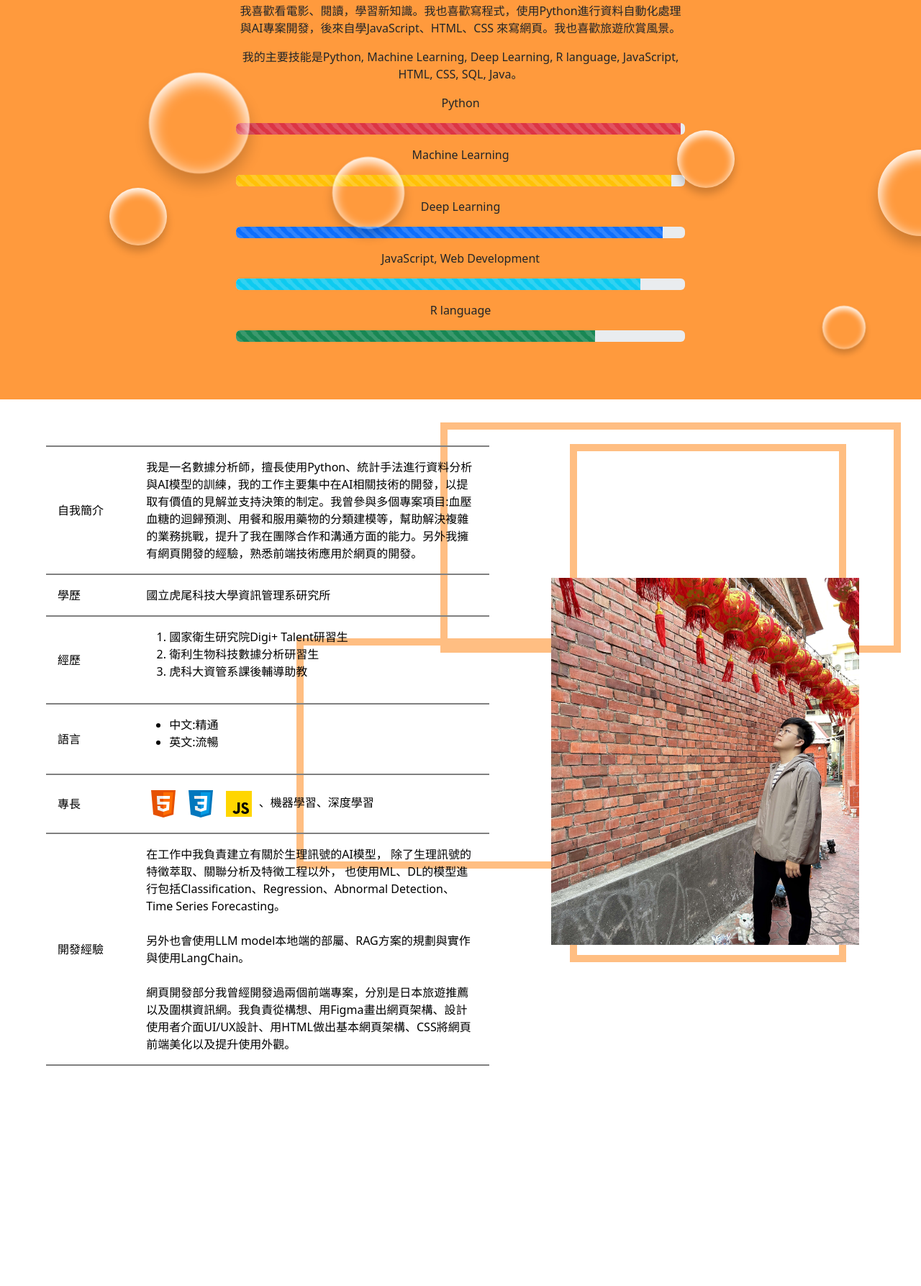
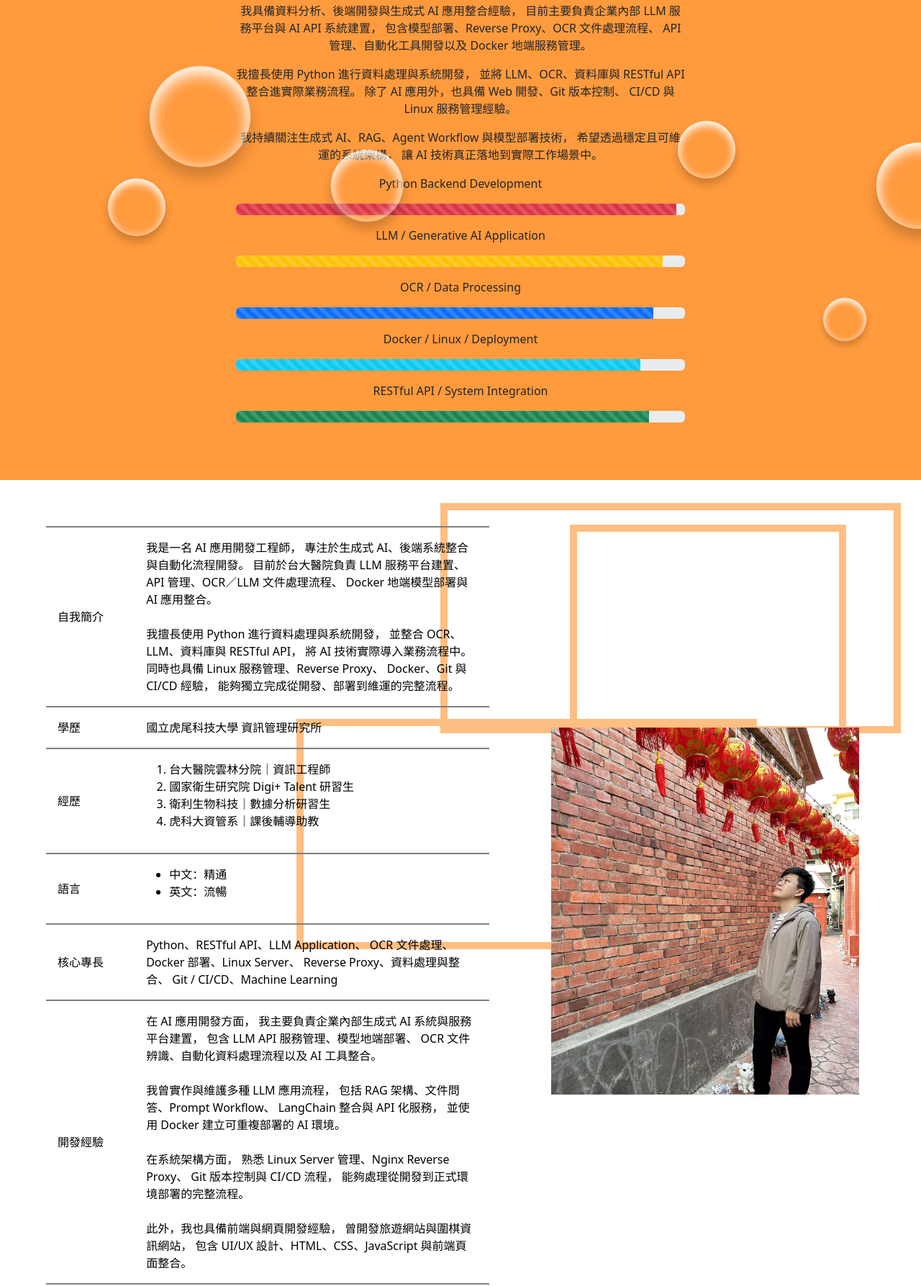
Before and after one commit to BrewTC/My_Resume_Website.github.io, a plain HTML site: page index.html in a window 1280 px wide. Shown: the part 773-2560 px from the top of the page at 72% size. Before the commit the page ends 2334 px from the top, so only its background shows below. Drawn offline with nearby package versions, Linux system fonts and the light colour scheme.

Commit message:
Update personal webpage title and content

```diff
--- a/index.html
+++ b/index.html
@@ -3,7 +3,8 @@
   <head>
     <meta charset="UTF-8" />
     <meta name="viewport" content="width=device-width, initial-scale=1.0" />
-    <title>Matt的個人網頁</title>
+    <title>Matt Chiang｜AI 應用開發工程師</title>
+
     <link
       href="https://cdn.jsdelivr.net/npm/bootstrap@5.3.3/dist/css/bootstrap.min.css"
       rel="stylesheet"
@@ -14,30 +15,46 @@
     <link rel="stylesheet" href="./styles/style.css" />
     <link rel="stylesheet" href="./styles/bubble.css" />
   </head>
+
   <body>
     <nav>
       <ul>
-        <li><a href="#">關於Matt</a></li>
+        <li><a href="#">關於 Matt</a></li>
+
         <li>
           <a
             target="_blank"
             href="https://www.linkedin.com/in/ting-hsin-chiang-33902413b/"
-            >MyLinkedin</a
           >
+            LinkedIn
+          </a>
         </li>
+
         <li>
-          <a target="_blank" href="https://github.com/BrewTC">MyGitHub</a>
+          <a target="_blank" href="https://github.com/BrewTC">
+            GitHub
+          </a>
         </li>
+
         <li>
           <a
             target="_blank"
             href="https://gamma.app/docs/ML-Model-development-at0lmva6yxftwkh"
-            >我的ML開發架構</a
           >
+            ML / AI 開發架構
+          </a>
         </li>
-        <li><a target="_blank" href="./project1/index.html">圍棋網站</a></li>
+
         <li>
-          <a target="_blank" href="./project2/index.html">日本旅遊網站</a>
+          <a target="_blank" href="./project1/index.html">
+            圍棋網站
+          </a>
+        </li>
+
+        <li>
+          <a target="_blank" href="./project2/index.html">
+            日本旅遊網站
+          </a>
         </li>
       </ul>
     </nav>
@@ -56,165 +73,207 @@
         <div class="bubble x10"></div>
       </div>
 
+      <!-- 首頁介紹 -->
       <section class="main-area">
         <div class="info">
-          <h1>嗨，我是 Matt！</h1>
+          <h1>嗨，我是 Matt Chiang</h1>
+
           <h2>
-            目前任職於醫療生技公司擔任數據分析師，擅長資料分析，使用機器學習、深度學習進行資料建模，也喜歡旅遊和閱讀。
+            AI 應用開發工程師，現任職於雲林台大醫院，專注於 LLM 平台建置、
+            OCR／LLM 文件處理、自動化系統開發與 Docker 地端模型部署。
+            擅長使用 Python 整合 API、資料庫與 AI 模型，將生成式 AI 技術
+            落地為可實際使用與管理的應用系統。
           </h2>
-          <a href="./Resume.pdf" target="_blank">我的履歷</a>
+
+          <a href="./Resume.pdf" target="_blank">查看我的履歷</a>
         </div>
+
         <div class="img-area">
           <img src="./pictures/橘背景照片.png" alt="Matt" />
         </div>
       </section>
 
+      <!-- About Me -->
       <section class="about-me">
         <section class="description">
-          <h2>關於我的一些事情</h2>
+          <h2>關於我</h2>
+
           <p>
-            我喜歡看電影、閱讀，學習新知識。我也喜歡寫程式，使用Python進行資料自動化處理與AI專案開發，後來自學JavaScript、HTML、CSS
-            來寫網頁。我也喜歡旅遊欣賞風景。
-          </p>
-          <p>
-            我的主要技能是Python, Machine Learning, Deep Learning, R language,
-            JavaScript, HTML, CSS, SQL, Java。
+            我具備資料分析、後端開發與生成式 AI 應用整合經驗，
+            目前主要負責企業內部 LLM 服務平台與 AI API 系統建置，
+            包含模型部署、Reverse Proxy、OCR 文件處理流程、
+            API 管理、自動化工具開發以及 Docker 地端服務管理。
           </p>
 
+          <p>
+            我擅長使用 Python 進行資料處理與系統開發，
+            並將 LLM、OCR、資料庫與 RESTful API 整合進實際業務流程。
+            除了 AI 應用外，也具備 Web 開發、Git 版本控制、
+            CI/CD 與 Linux 服務管理經驗。
+          </p>
+
+          <p>
+            我持續關注生成式 AI、RAG、Agent Workflow 與模型部署技術，
+            希望透過穩定且可維運的系統架構，
+            讓 AI 技術真正落地到實際工作場景中。
+          </p>
+
+          <!-- Skills -->
           <div class="progress-bar-area">
-            <p>Python</p>
+            <p>Python Backend Development</p>
             <div class="progress">
               <div
                 class="progress-bar progress-bar-striped progress-bar-animated bg-danger"
                 role="progressbar"
-                aria-valuenow="75"
-                aria-valuemin="0"
-                aria-valuemax="100"
-                style="width: 99%"
+                style="width: 98%"
               ></div>
             </div>
           </div>
+
           <div class="progress-bar-area">
-            <p>Machine Learning</p>
+            <p>LLM / Generative AI Application</p>
             <div class="progress">
               <div
                 class="progress-bar progress-bar-striped progress-bar-animated bg-warning"
                 role="progressbar"
-                aria-valuenow="75"
-                aria-valuemin="0"
-                aria-valuemax="100"
-                style="width: 97%"
+                style="width: 95%"
               ></div>
             </div>
           </div>
+
           <div class="progress-bar-area">
-            <p>Deep Learning</p>
+            <p>OCR / Data Processing</p>
             <div class="progress">
               <div
                 class="progress-bar progress-bar-striped progress-bar-animated"
                 role="progressbar"
-                aria-valuenow="75"
-                aria-valuemin="0"
-                aria-valuemax="100"
-                style="width: 95%"
+                style="width: 93%"
               ></div>
             </div>
           </div>
+
           <div class="progress-bar-area">
-            <p>JavaScript, Web Development</p>
+            <p>Docker / Linux / Deployment</p>
             <div class="progress">
               <div
                 class="progress-bar progress-bar-striped progress-bar-animated bg-info"
                 role="progressbar"
-                aria-valuenow="75"
-                aria-valuemin="0"
-                aria-valuemax="100"
                 style="width: 90%"
               ></div>
             </div>
           </div>
+
           <div class="progress-bar-area">
-            <p>R language</p>
+            <p>RESTful API / System Integration</p>
             <div class="progress">
               <div
                 class="progress-bar progress-bar-striped progress-bar-animated bg-success"
                 role="progressbar"
-                aria-valuenow="75"
-                aria-valuemin="0"
-                aria-valuemax="100"
-                style="width: 80%"
+                style="width: 92%"
               ></div>
             </div>
           </div>
         </section>
       </section>
 
+      <!-- Resume -->
       <section class="resume">
         <section class="table">
           <table>
             <tr style="border-top: 2px solid gray">
               <td style="width: 20%">自我簡介</td>
+
               <td style="width: 80%">
-                我是一名數據分析師，擅長使用Python、統計手法進行資料分析與AI模型的訓練，我的工作主要集中在AI相關技術的開發，以提取有價值的見解並支持決策的制定。我曾參與多個專案項目:血壓血糖的迴歸預測、用餐和服用藥物的分類建模等，幫助解決複雜的業務挑戰，提升了我在團隊合作和溝通方面的能力。另外我擁有網頁開發的經驗，熟悉前端技術應用於網頁的開發。
+                我是一名 AI 應用開發工程師，
+                專注於生成式 AI、後端系統整合與自動化流程開發。
+                目前於台大醫院負責 LLM 服務平台建置、
+                API 管理、OCR／LLM 文件處理流程、
+                Docker 地端模型部署與 AI 應用整合。
+                <br /><br />
+
+                我擅長使用 Python 進行資料處理與系統開發，
+                並整合 OCR、LLM、資料庫與 RESTful API，
+                將 AI 技術實際導入業務流程中。
+                同時也具備 Linux 服務管理、Reverse Proxy、
+                Docker、Git 與 CI/CD 經驗，
+                能夠獨立完成從開發、部署到維運的完整流程。
               </td>
             </tr>
+
             <tr>
               <td>學歷</td>
-              <td>國立虎尾科技大學資訊管理系研究所</td>
+              <td>國立虎尾科技大學 資訊管理研究所</td>
             </tr>
+
             <tr>
               <td>經歷</td>
+
               <td>
                 <ol>
-                  <li>國家衛生研究院Digi+ Talent研習生</li>
-                  <li>衛利生物科技數據分析研習生</li>
-                  <li>虎科大資管系課後輔導助教</li>
-                  <!-- <li></li>
-                  <li></li> -->
+                  <li>台大醫院雲林分院｜資訊工程師</li>
+                  <li>國家衛生研究院 Digi+ Talent 研習生</li>
+                  <li>衛利生物科技｜數據分析研習生</li>
+                  <li>虎科大資管系｜課後輔導助教</li>
                 </ol>
               </td>
             </tr>
 
             <tr>
               <td>語言</td>
+
               <td>
                 <ul>
-                  <li>中文:精通</li>
-                  <li>英文:流暢</li>
+                  <li>中文：精通</li>
+                  <li>英文：流暢</li>
                 </ul>
               </td>
             </tr>
+
             <tr>
-              <td>專長</td>
+              <td>核心專長</td>
+
               <td>
-                <img src="./ICONS/icons8-html-5.svg" alt="HTML5" />
-                <img src="./ICONS/icons8-css3.svg" alt="CSS3" />
-                <img src="./ICONS/icons8-javascript.svg" alt="JavaScript" />
-                <!-- <img
-                  src="./ICONS/icons8-react-native.svg"
-                  alt="React"
-                /> -->
-                、機器學習、深度學習
+                Python、RESTful API、LLM Application、
+                OCR 文件處理、Docker 部署、Linux Server、
+                Reverse Proxy、資料處理與整合、
+                Git / CI/CD、Machine Learning
               </td>
             </tr>
+
             <tr>
               <td>開發經驗</td>
+
               <td>
-                在工作中我負責建立有關於生理訊號的AI模型，
-                除了生理訊號的特徵萃取、關聯分析及特徵工程以外，
-                也使用ML、DL的模型進行包括Classification、Regression、Abnormal
-                Detection、Time Series Forecasting。
+                在 AI 應用開發方面，
+                我主要負責企業內部生成式 AI 系統與服務平台建置，
+                包含 LLM API 服務管理、模型地端部署、
+                OCR 文件辨識、自動化資料處理流程以及 AI 工具整合。
                 <br /><br />
-                另外也會使用LLM
-                model本地端的部屬、RAG方案的規劃與實作與使用LangChain。
+
+                我曾實作與維護多種 LLM 應用流程，
+                包括 RAG 架構、文件問答、Prompt Workflow、
+                LangChain 整合與 API 化服務，
+                並使用 Docker 建立可重複部署的 AI 環境。
                 <br /><br />
-                網頁開發部分我曾經開發過兩個前端專案，分別是日本旅遊推薦以及圍棋資訊網。我負責從構想、用Figma畫出網頁架構、設計使用者介面UI/UX設計、用HTML做出基本網頁架構、CSS將網頁前端美化以及提升使用外觀。
+
+                在系統架構方面，
+                熟悉 Linux Server 管理、Nginx Reverse Proxy、
+                Git 版本控制與 CI/CD 流程，
+                能夠處理從開發到正式環境部署的完整流程。
+                <br /><br />
+
+                此外，我也具備前端與網頁開發經驗，
+                曾開發旅遊網站與圍棋資訊網站，
+                包含 UI/UX 設計、HTML、CSS、JavaScript
+                與前端頁面整合。
               </td>
             </tr>
           </table>
         </section>
+
         <section class="picture">
           <img src="./pictures/參訪寺廟照片.jpg" alt="個人照片" />
+
           <div class="greenRect"></div>
           <div class="greenRect2"></div>
           <div class="greenRect3"></div>
@@ -227,6 +286,7 @@
       integrity="sha384-YvpcrYf0tY3lHB60NNkmXc5s9fDVZLESaAA55NDzOxhy9GkcIdslK1eN7N6jIeHz"
       crossorigin="anonymous"
     ></script>
+
     <script src="./app.js"></script>
   </body>
 </html>
```
